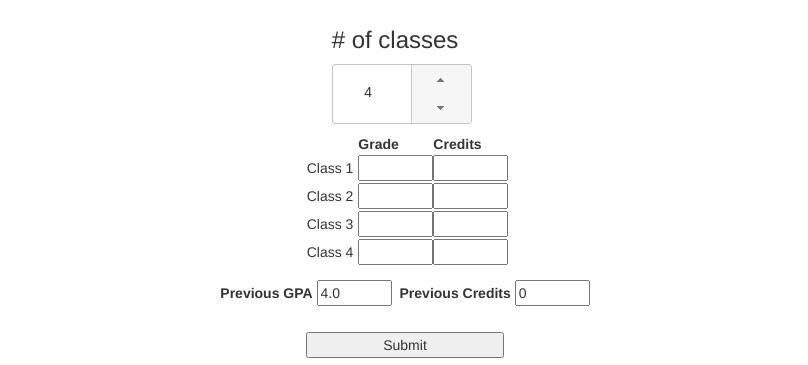
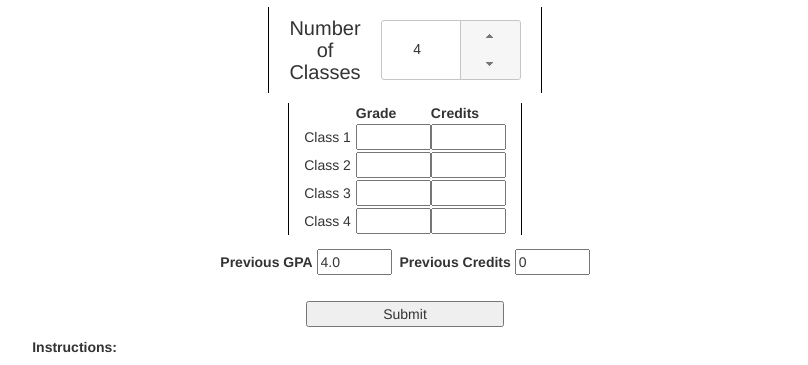
Before and after one commit to witplusplus/grades, a plain HTML site: page index.html in a window 1280 px wide. Shown: the part 211-576 px from the top of the page, without its empty margins (235-1043 px from the left). Drawn offline with nearby package versions, Linux system fonts and the light colour scheme.

Commit message:
finished

```diff
--- a/index.html
+++ b/index.html
@@ -17,15 +17,17 @@
   </div>
 
   <div id=spinner-container>
-    <h3 id=spinner-label> # of classes </h3>
+    <h3 id=spinner-label>Number<br>of<br>Classes</h3>
     <input id="spinner" name="value">
   </div>
 
   <form id="form-main-table" autocomplete="off">
-    <table id="main-table" class="table-hover">
-      <tbody id="main-tbody">
-      </tbody>
-    </table>
+    <div id="table-container">
+      <table id="main-table" class="table-hover">
+        <tbody id="main-tbody">
+        </tbody>
+      </table>
+    </div>
 
     <div id="previous-details">
       <div id="previous-gpa">
--- a/styles/main.css
+++ b/styles/main.css
@@ -51,13 +51,21 @@ input {
 
 #spinner-container {
   display: flex;
-  flex-direction: column;;
+  flex-direction: row;
   justify-content: center;
+  align-items: center;
   margin-bottom: 10px;
+  padding-left: 20px;
+  padding-right: 20px;
+  border-right: 1px solid black;
+  border-left: 1px solid black;
 }
 
 #spinner-label {
   margin-right: 20px;
+  text-align: center;
+  margin-top: 10px;
+  font-size: 20px;
 }
 
 html p {
@@ -85,6 +93,9 @@ html p {
   margin: 10px 10px 10px 10px;
   display: flex;
   flex-direction: row;
+  flex-wrap: wrap;
+  justify-content: center;
+  align-content: center;
 }
 
 #previous-gpa {
@@ -94,3 +105,10 @@ html p {
 #previous-credits {
   padding: 4px 4px 4px 4px;
 }
+
+#table-container {
+  padding-left: 10px;
+  padding-right: 15px;
+  border-left: 1px solid black;
+  border-right: 1px solid black;
+}
```
